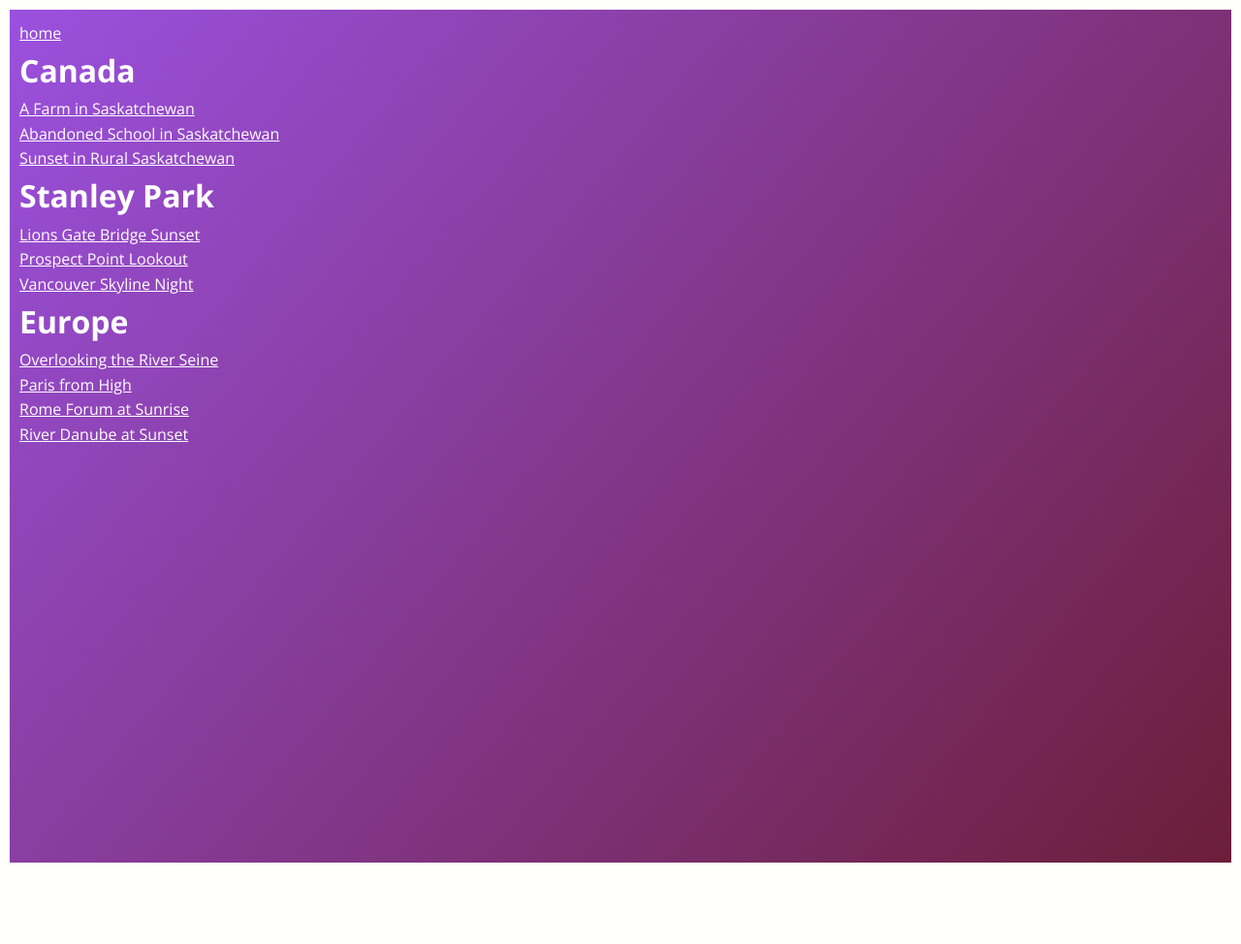
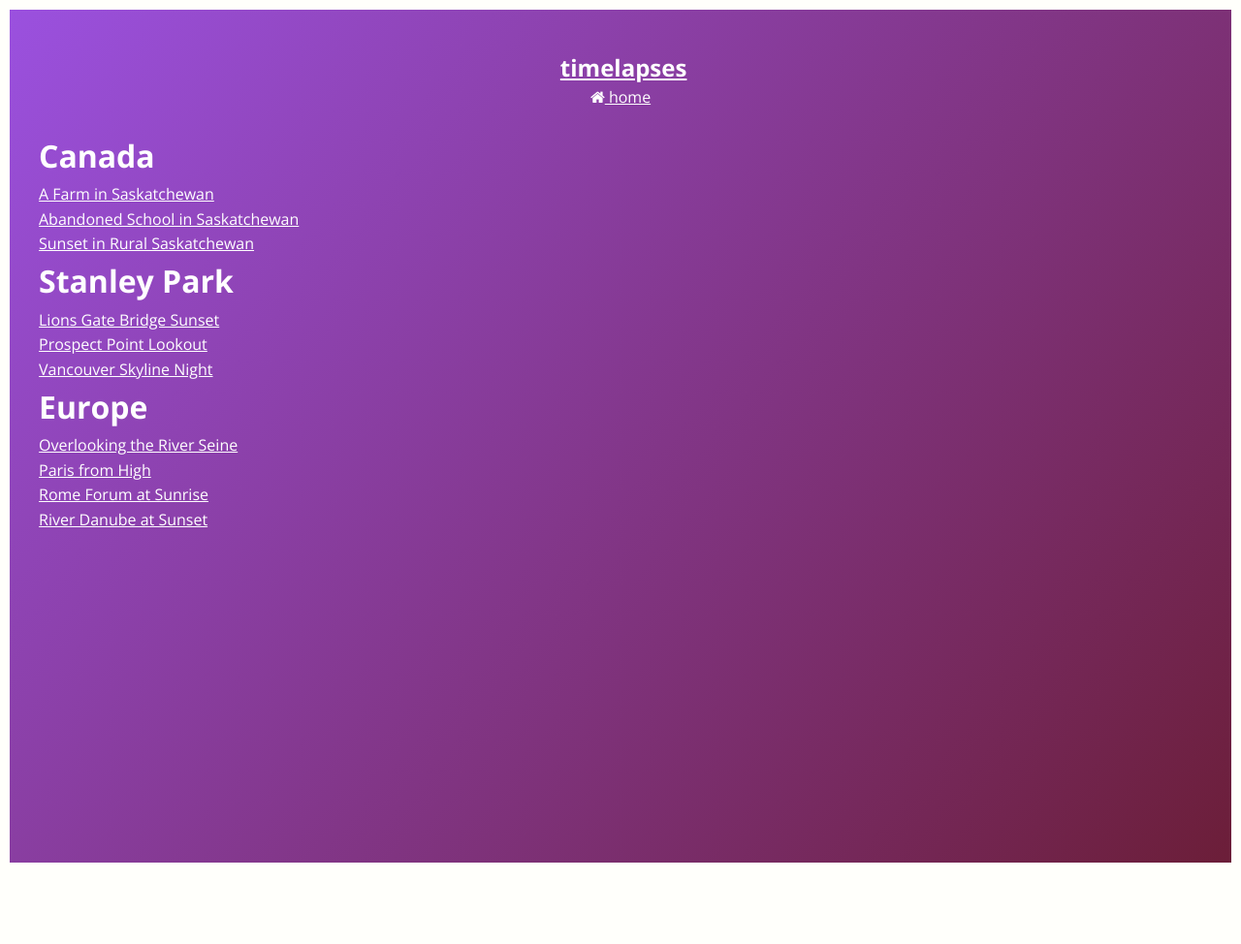
Before and after one commit to jskopek/jskopek.github.io, a Jekyll site: the page built from timelapses.html, in a window 1280 px wide. Shown: the whole page at 97% size. Built offline with Jekyll 4.4.1, drawn with Linux system fonts in a browser that asks for light colours; nearby versions of some CDN libraries; before the commit the page ends 900 px from its top, so only the background shows below that.

Commit message:
Tweaks to timelapses layout

```diff
--- a/_layouts/timelapses.html
+++ b/_layouts/timelapses.html
@@ -2,22 +2,15 @@
 layout: default
 ---
 
-<link rel="stylesheet" href="{{ "/css/front-page.css" | prepend: site.baseurl }}">
+<div class="page-header">
+    <h2><i class="fa fa-timelapses"></i> <a href="/timelapses">timelapses</a></h2>
+    <a href="/"><i class="fa fa-home"></i> home</a></p>
+</div>
 
 <div id="content">
-    <a href="/timelapses">Back</a>
-    <div style="padding:66.8% 0 0 0;position:relative;"><iframe src="https://player.vimeo.com/video/{{ page.vimeoId }}?autoplay=1&color=ff0179&title=0&byline=0&portrait=0" style="position:absolute;top:0;left:0;width:100%;height:100%;" frameborder="0" webkitallowfullscreen mozallowfullscreen allowfullscreen></iframe></div><script src="https://player.vimeo.com/api/player.js"></script>
-
-    <p>{{ page.summary }}</p>
-
-    <div class="nav">
-        {% if page.previous.url %}
-        <a class="prev" href="{{page.previous.url}}">&laquo; {{page.previous.title}}</a>
-        {% endif %}
-        {% if page.next.url %}
-        <a class="next" href="{{page.next.url}}">{{page.next.title}} &raquo;</a>
-        {% endif %}
-    </div>
+    {% if page.vimeoId %}
+        {% include vimeo-embed.html %}
+    {% else %}
+        {{ content }}
+    {% endif %}
 </div>
-
-<script type="text/javascript" src="{{ "/assets/front-page.js" | prepend: site.baseurl }}"></script>
--- a/timelapses.html
+++ b/timelapses.html
@@ -1,10 +1,8 @@
 ---
-layout: default
+layout: timelapses
 title: Timelapses
 permalink: /timelapses/
 ---
-
-<p><a href="/">home</a></p>
 
 {% assign europe = site.timelapses | where: "categories", "europe" %}
 {% assign canada = site.timelapses | where: "categories", "canada" %}
```
